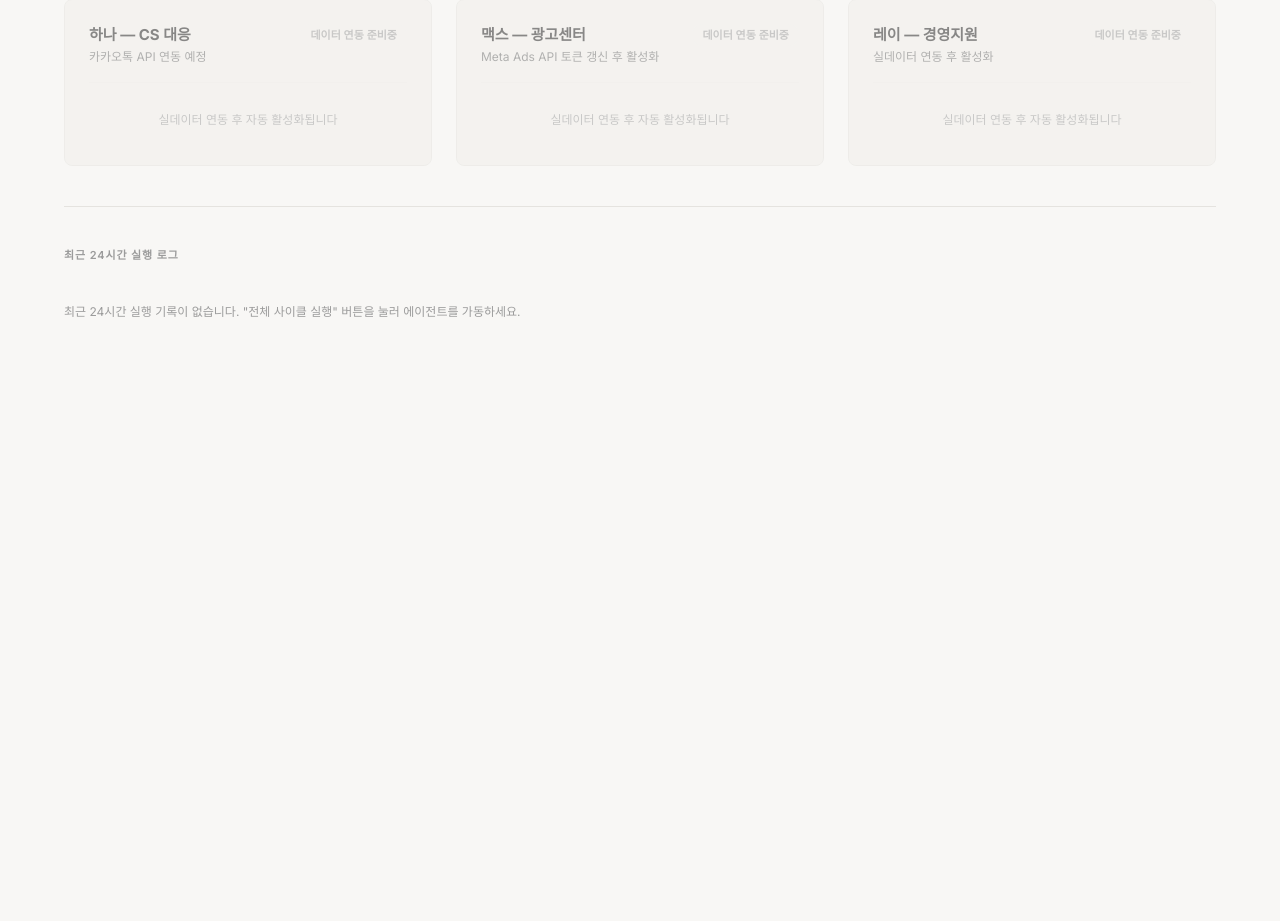
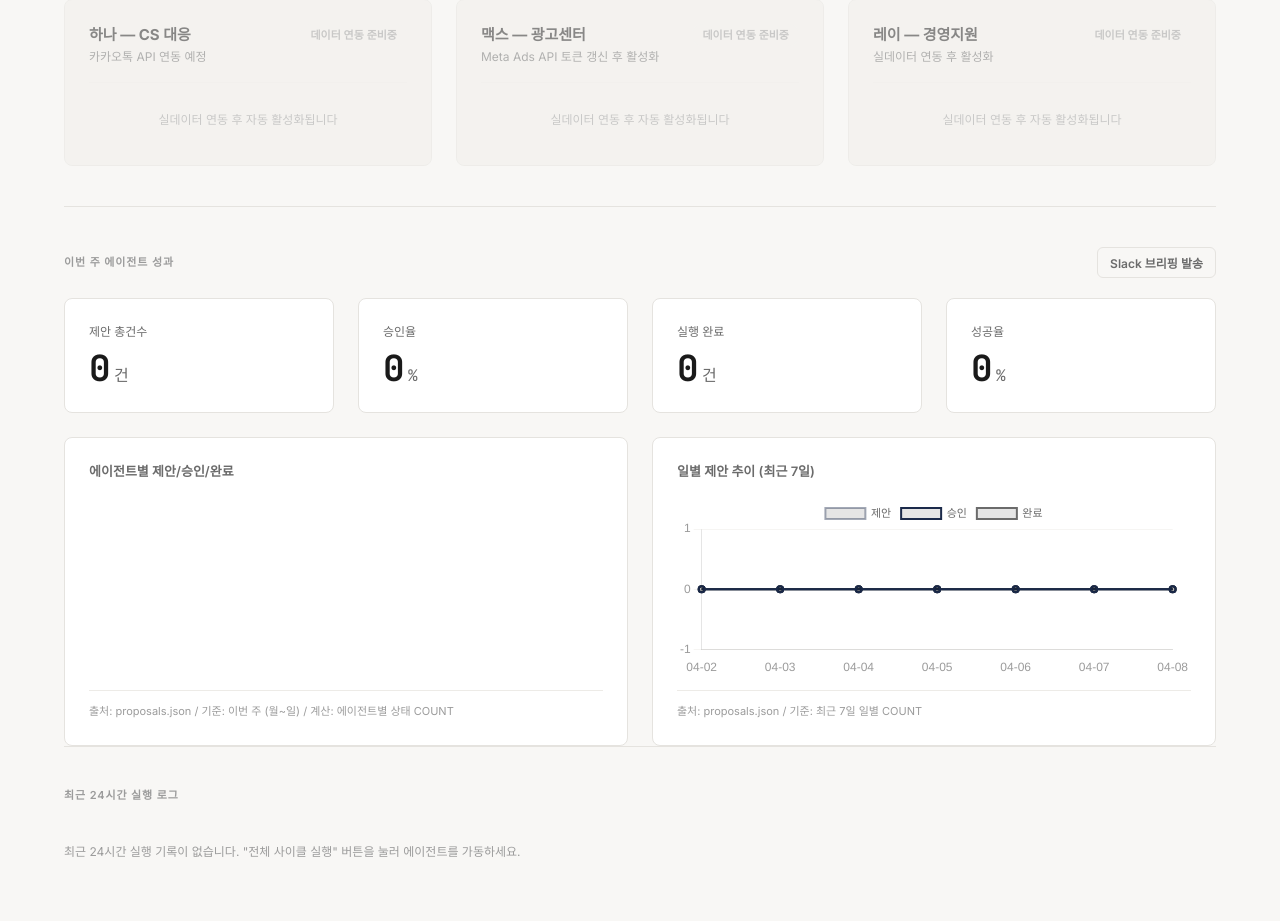
Before and after one commit to jacobeveryfriday/jacob-ai-system, a FastAPI app: page / in a window 1280 px wide. Shown: the part 1600-2521 px from the top of the page. Before the commit the page ends 1917 px from the top, so only its background shows below. Run offline with FastAPI, Linux system fonts and the light colour scheme; data that the repository does not hold is empty; a map, chart or similar area stays blank.

Commit message:
[대시보드] 3단계 — 성과 추적 + Slack 연동 강화
- /api/performance-summary: 주간 제안/승인/실행 통계 + 에이전트별 + 일별 추이
- /api/slack/daily-brief: CEO 아침 브리핑 Slack 발송 (매출/계약/제안/실행결과)
- CEO 대시보드 섹션 3: 이번 주 성과 (KPI 4개 + 에이전트별 차트 + 일별 추이)
- Slack 브리핑 발송 버튼 + 자동 포맷
- 섹션 4: 실행 로그 타임라인 (기존 유지)

Co-Authored-By: Claude Opus 4.6 (1M context) <noreply@anthropic.com>

```diff
--- a/dashboard/main.py
+++ b/dashboard/main.py
@@ -1366,6 +1366,94 @@ async def slack_kpi_report():
             return {"status": "ok" if resp.status_code == 200 else "error", "code": resp.status_code}
     except Exception as e:
         return {"status": "error", "message": str(e)}
+
+
+@app.get("/api/slack/daily-brief")
+async def slack_daily_brief():
+    """매일 아침 9시 Slack CEO 브리핑 — KPI + 에이전트 제안 + 실행결과."""
+    if not SLACK_WEBHOOK_URL:
+        return {"status": "error", "message": "SLACK_WEBHOOK_URL 미설정"}
+    try:
+        brand = await api_brand_pipeline()
+        t = brand.get("today", {})
+        m = brand.get("month", {})
+        proposals = load_proposals()
+        pending = [p for p in proposals if p.get("status") == "pending_approval"]
+        completed_today = [p for p in proposals
+                          if p.get("status") == "completed"
+                          and p.get("executed_at", "").startswith(datetime.now(KST).strftime("%Y-%m-%d"))]
+        rev_pct = round(m.get("revenue", 0) / max(160000000, 1) * 100)
+        delta_str = f"+{rev_pct}%" if rev_pct > 0 else f"{rev_pct}%"
+
+        lines = [
+            f"*[08liter Daily Brief — {datetime.now(KST).strftime('%m/%d')}]*",
+            f"📊 이번달 매출: {m.get('revenue',0):,}원 ({delta_str} of 1.6억)",
+            f"📝 계약: 신규 {m.get('new',0)}건 + 재계약 {m.get('renewal',0)}건 = {m.get('contract',0)}건",
+            f"🤖 에이전트 제안: {len(pending)}건 승인대기",
+        ]
+        if completed_today:
+            lines.append(f"✅ 오늘 실행완료: {len(completed_today)}건")
+            for c in completed_today[:3]:
+                lines.append(f"   • [{c.get('agent','')}] {c.get('result','')[:40]}")
+        if t.get("unhandled", 0) > 0:
+            lines.append(f"⚠️ CEO 확인 필요: 무대응 {t['unhandled']}건")
+        lines.append(f"→ 대시보드: https://dashboard-production-b2bd.up.railway.app/")
+
+        text = "\n".join(lines)
+        async with httpx.AsyncClient(timeout=10.0) as client:
+            resp = await client.post(SLACK_WEBHOOK_URL, json={"text": text})
+            return {"status": "ok" if resp.status_code == 200 else "error", "code": resp.status_code, "message": text}
+    except Exception as e:
+        return {"status": "error", "message": str(e)}
+
+
+@app.get("/api/performance-summary")
+async def api_performance_summary():
+    """이번 주 에이전트 성과 요약 — 제안/승인/실행/성공 통계."""
+    proposals = load_proposals()
+    now = datetime.now(KST)
+    week_start = (now - timedelta(days=now.weekday())).strftime("%Y-%m-%d")
+
+    # 이번 주 필터
+    week_proposals = [p for p in proposals if (p.get("created_at") or "") >= week_start]
+    total = len(week_proposals)
+    approved = len([p for p in week_proposals if p.get("status") in ("approved", "executed", "completed")])
+    executed = len([p for p in week_proposals if p.get("status") in ("executed", "completed")])
+    completed = len([p for p in week_proposals if p.get("status") == "completed"])
+    rejected = len([p for p in week_proposals if p.get("status") == "rejected"])
+    pending = len([p for p in week_proposals if p.get("status") == "pending_approval"])
+
+    # 에이전트별 통계
+    agent_stats = {}
+    for p in week_proposals:
+        ag = p.get("agent", "시스템")
+        if ag not in agent_stats:
+            agent_stats[ag] = {"total": 0, "approved": 0, "completed": 0}
+        agent_stats[ag]["total"] += 1
+        if p.get("status") in ("approved", "executed", "completed"):
+            agent_stats[ag]["approved"] += 1
+        if p.get("status") == "completed":
+            agent_stats[ag]["completed"] += 1
+
+    # 일별 추이 (최근 7일)
+    daily = {}
+    for i in range(7):
+        d = (now - timedelta(days=6 - i)).strftime("%Y-%m-%d")
+        day_proposals = [p for p in proposals if (p.get("created_at") or "")[:10] == d]
+        daily[d] = {
+            "proposed": len(day_proposals),
+            "approved": len([p for p in day_proposals if p.get("approved_at")]),
+            "completed": len([p for p in day_proposals if p.get("status") == "completed"]),
+        }
+
+    return {
+        "week": {"total": total, "approved": approved, "executed": executed,
+                 "completed": completed, "rejected": rejected, "pending": pending,
+                 "approval_rate": round(approved / max(total, 1) * 100),
+                 "success_rate": round(completed / max(approved, 1) * 100)},
+        "by_agent": agent_stats,
+        "daily": [{"date": k, **v} for k, v in sorted(daily.items())],
+    }
 
 
 # ===== SNS Performance =====
--- a/dashboard/templates/ceo.html
+++ b/dashboard/templates/ceo.html
@@ -97,7 +97,45 @@
   <div class="agent-grid" id="agentGrid"></div>
 </section>
 
-<!-- ===== SECTION 3: 실행 로그 타임라인 ===== -->
+<!-- ===== SECTION 3: 이번 주 에이전트 성과 ===== -->
+<section class="section" id="section-performance" style="padding-bottom:0">
+  <div style="display:flex;justify-content:space-between;align-items:center;margin-bottom:20px">
+    <div class="section-label" style="margin-bottom:0">이번 주 에이전트 성과</div>
+    <button class="btn btn-secondary btn-sm" onclick="sendSlackBrief()">Slack 브리핑 발송</button>
+  </div>
+  <div class="kpi-row" id="perfKpiRow">
+    <div class="kpi-card">
+      <div class="kpi-label">제안 총건수</div>
+      <div class="kpi-value" id="perf-total">—</div>
+    </div>
+    <div class="kpi-card">
+      <div class="kpi-label">승인율</div>
+      <div class="kpi-value" id="perf-approval">—<span class="kpi-unit">%</span></div>
+    </div>
+    <div class="kpi-card">
+      <div class="kpi-label">실행 완료</div>
+      <div class="kpi-value" id="perf-completed">—</div>
+    </div>
+    <div class="kpi-card">
+      <div class="kpi-label">성공율</div>
+      <div class="kpi-value" id="perf-success">—<span class="kpi-unit">%</span></div>
+    </div>
+  </div>
+  <div class="grid-2 mt-6">
+    <div class="chart-card">
+      <div class="chart-title">에이전트별 제안/승인/완료</div>
+      <div style="position:relative;height:180px"><canvas id="chart-agent-perf"></canvas></div>
+      <div class="kpi-basis">출처: proposals.json / 기준: 이번 주 (월~일) / 계산: 에이전트별 상태 COUNT</div>
+    </div>
+    <div class="chart-card">
+      <div class="chart-title">일별 제안 추이 (최근 7일)</div>
+      <div style="position:relative;height:180px"><canvas id="chart-daily-perf"></canvas></div>
+      <div class="kpi-basis">출처: proposals.json / 기준: 최근 7일 일별 COUNT</div>
+    </div>
+  </div>
+</section>
+
+<!-- ===== SECTION 4: 실행 로그 타임라인 ===== -->
 <section class="section" id="section-timeline">
   <div class="section-label">최근 24시간 실행 로그</div>
   <div class="timeline" id="timelineList">
@@ -553,8 +591,72 @@ function runAgentCycle() {
   }).catch(function(){ alert('실행 실패'); });
 }
 
+/* ===== Performance Tracking ===== */
+var _perfCharts = {};
+function loadPerformance() {
+  fetch('/api/performance-summary').then(function(r){return r.json()}).then(function(d) {
+    var w = d.week||{};
+    setKpiText('perf-total', w.total||0, '건');
+    setKpiText('perf-approval', w.approval_rate||0, '%');
+    setKpiText('perf-completed', w.completed||0, '건');
+    setKpiText('perf-success', w.success_rate||0, '%');
+
+    // Agent bar chart
+    var agents = d.by_agent||{};
+    var names = Object.keys(agents);
+    if (_perfCharts.agent) _perfCharts.agent.destroy();
+    var c1 = document.getElementById('chart-agent-perf');
+    if (c1 && names.length) {
+      _perfCharts.agent = new Chart(c1, {
+        type:'bar',
+        data:{
+          labels: names,
+          datasets:[
+            {label:'제안', data:names.map(function(n){return agents[n].total}), backgroundColor:'rgba(27,42,74,0.2)'},
+            {label:'승인', data:names.map(function(n){return agents[n].approved}), backgroundColor:'rgba(27,42,74,0.5)'},
+            {label:'완료', data:names.map(function(n){return agents[n].completed}), backgroundColor:'#1B2A4A'},
+          ]
+        },
+        options:{responsive:true,maintainAspectRatio:false,
+          plugins:{legend:{labels:{color:'#6B6B6B',font:{size:11}}}},
+          scales:{x:{ticks:{color:'#9B9B9B'},grid:{display:false}},y:{ticks:{color:'#9B9B9B'},grid:{color:'#EDEBE7',lineWidth:0.5}}}}
+      });
+    }
+
+    // Daily line chart
+    var daily = d.daily||[];
+    if (_perfCharts.daily) _perfCharts.daily.destroy();
+    var c2 = document.getElementById('chart-daily-perf');
+    if (c2 && daily.length) {
+      _perfCharts.daily = new Chart(c2, {
+        type:'line',
+        data:{
+          labels: daily.map(function(d2){return d2.date.substring(5)}),
+          datasets:[
+            {label:'제안', data:daily.map(function(d2){return d2.proposed}), borderColor:'rgba(27,42,74,0.4)', tension:0.3, pointRadius:3, borderWidth:2},
+            {label:'승인', data:daily.map(function(d2){return d2.approved}), borderColor:'#1B2A4A', tension:0.3, pointRadius:3, borderWidth:2},
+            {label:'완료', data:daily.map(function(d2){return d2.completed}), borderColor:'var(--green)', tension:0.3, pointRadius:3, borderWidth:2},
+          ]
+        },
+        options:{responsive:true,maintainAspectRatio:false,
+          plugins:{legend:{labels:{color:'#6B6B6B',font:{size:11}}}},
+          scales:{x:{ticks:{color:'#9B9B9B'},grid:{display:false}},y:{ticks:{color:'#9B9B9B',stepSize:1},grid:{color:'#EDEBE7',lineWidth:0.5}}}}
+      });
+    }
+  }).catch(function(e){console.error('Perf load error:',e)});
+}
+
+function sendSlackBrief() {
+  fetch('/api/slack/daily-brief').then(function(r){return r.json()}).then(function(d) {
+    if (d.status === 'ok') alert('Slack CEO 브리핑 발송 완료');
+    else alert('발송 실패: ' + (d.message||''));
+  }).catch(function(){ alert('네트워크 오류'); });
+}
+
 loadAll();
+loadPerformance();
 setInterval(loadAll, 300000);
+setInterval(loadPerformance, 300000);
 </script>
 </body>
 </html>
```
